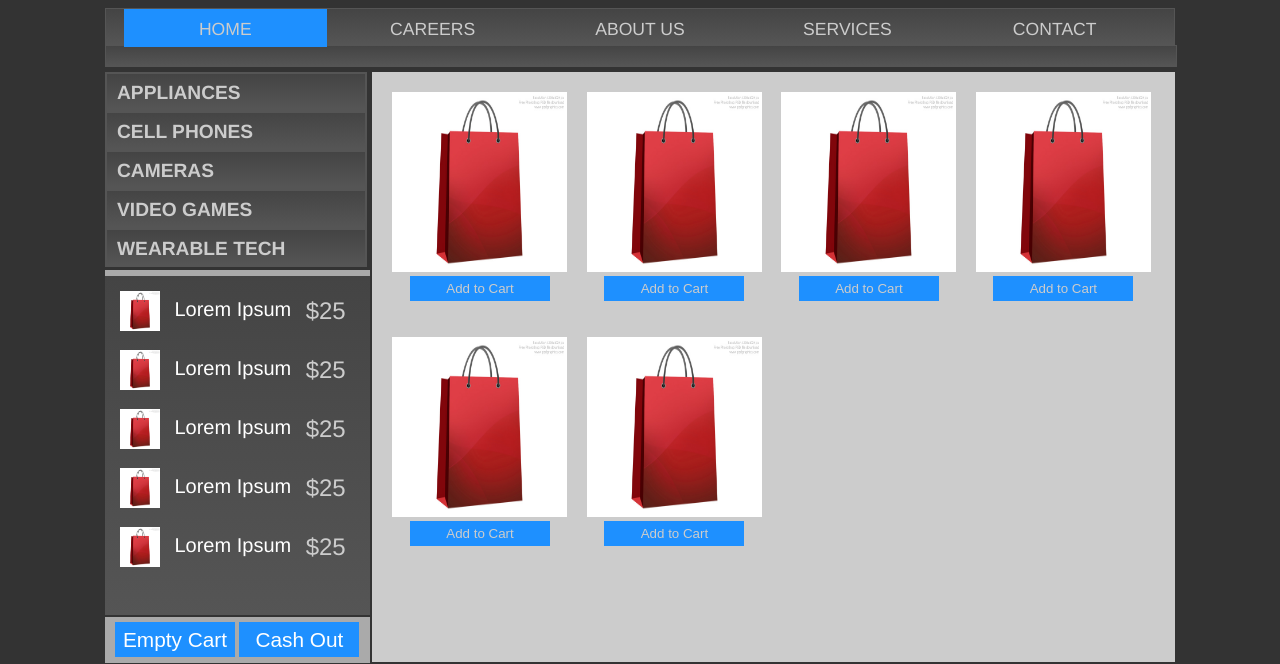
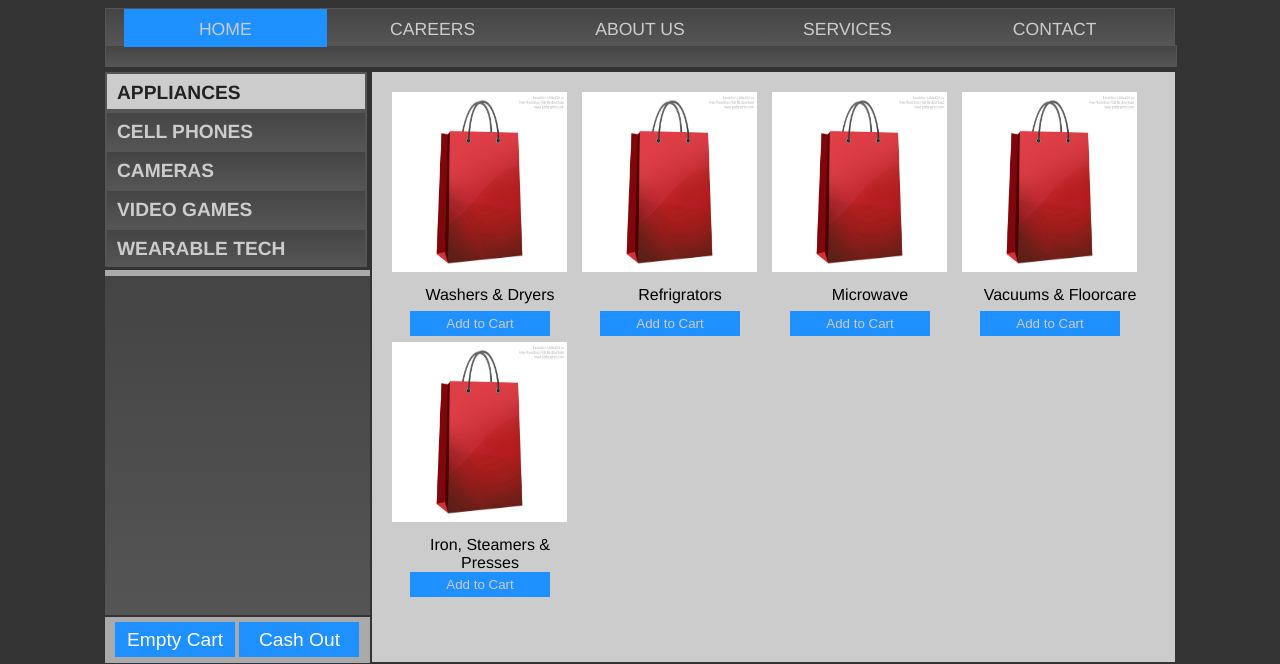
Before and after one commit to MohibWasay/ACMSeminar, a plain HTML site: page index.html in a window 1280 px wide. Both pictures are taken after a click on the element "APPLIANCES". Shown: the part 61-725 px from the top of the page. Drawn offline with Linux system fonts and the light colour scheme.

Commit message:
Theme and HTML5 Complete Version

```diff
--- a/css/stylesheet.css
+++ b/css/stylesheet.css
@@ -136,9 +136,11 @@ aside {
     margin-bottom: 1.23%;
 }
 
-.shop-category div {
+
+.cart-div {
     padding: 8px 10px 5px 10px;
     width: 90%;
+    height: 39%;
     font-size: 1.2em;
     background: -webkit-linear-gradient(#444, #555); /* For Safari 5.1 to 6.0 */
     background: -o-linear-gradient(#444, #555); /* For Opera 11.1 to 12.0 */
@@ -163,7 +165,9 @@ aside {
 
 .shop-items {
     width: 100%;
-    height: 57.5%;
+    max-height: 57.5%;
+    min-height: 57.5%;
+    overflow-y: scroll;
     background-color: #aaa;
     background: -webkit-linear-gradient(#444, #555); /* For Safari 5.1 to 6.0 */
     background: -o-linear-gradient(#444, #555); /* For Opera 11.1 to 12.0 */
@@ -193,7 +197,7 @@ aside {
     background-color: dodgerblue;
     color: white;
     height: 35px;
-    font-size: 1.3em;
+    font-size: 1.2em;
     width: 120px;
 }
 
@@ -254,3 +258,9 @@ article div div img {
     color: #ccc;
     border: 1px solid #555;
 }
+
+.main-body {
+    margin: 0;
+    width: 100%;
+    height: 100%;
+}
--- a/index.html
+++ b/index.html
@@ -5,6 +5,7 @@
     <link rel="stylesheet" href="css/stylesheet.css" />
     <script src="js/script.js"></script>
     <script src="js/appData.js"></script>
+
 </head>
 <body>
 <main>
@@ -34,55 +35,25 @@
     <section id="shop">
     <aside>
         <div class="shop-category">
-            <div id="nav-appliances" class="cart-div active1" onclick="tabChange('nav-appliances')">Appliances</div>
-            <div id='nav-cell-phones' class="cart-div" onclick="tabChange('nav-cell-phones')">Cell Phones</div>
-            <div id='nav-cameras' class="cart-div" onclick="tabChange('nav-cameras')">Cameras</div>
-            <div id='nav-video-games' class="cart-div" onclick="tabChange('nav-video-games')">Video Games</div>
-            <div id='nav-wearable-tech' class="cart-div" onclick="tabChange('nav-wearable-tech')">Wearable Tech</div>
+            <div id="nav-appliances" class="cart-div" onclick="AppModule.tabChange('nav-appliances')">Appliances</div>
+            <div id='nav-cell-phones' class="cart-div"onclick="AppModule.tabChange('nav-cell-phones')">Cell Phones</div>
+            <div id='nav-cameras' class="cart-div" onclick="AppModule.tabChange('nav-cameras')">Cameras</div>
+            <div id='nav-video-games' class="cart-div"onclick="AppModule.tabChange('nav-video-games')">Video Games</div>
+            <div id='nav-wearable-tech' class="cart-div" onclick="AppModule.tabChange('nav-wearable-tech')">Wearable Tech</div>
         </div>
         <div style="height: 1%;" class="random"></div>
-        <div class="shop-items">
-            <div>
-                <img src="data/shopping_bag.jpg" width="40px" height="40px" />
-                <span>Lorem Ipsum</span>
-                <span style="vertical-align:12px; font-size: 1.5em; color: #ccc;">$25</span>
-            </div>
-            <div>
-                <img src="data/shopping_bag.jpg" width="40px" height="40px" />
-                <span>Lorem Ipsum</span>
-                <span style="vertical-align:12px; font-size: 1.5em; color: #ccc;">$25</span>
-            </div>
-            <div>
-                <img src="data/shopping_bag.jpg" width="40px" height="40px" />
-                <span>Lorem Ipsum</span>
-                <span style="vertical-align:12px; font-size: 1.5em; color: #ccc;">$25</span>
-            </div>
-            <div>
-                <img src="data/shopping_bag.jpg" width="40px" height="40px" />
-                <span>Lorem Ipsum</span>
-                <span style="vertical-align:12px; font-size: 1.5em; color: #ccc;">$25</span>
-            </div>
-            <div>
-                <img src="data/shopping_bag.jpg" width="40px" height="40px" />
-                <span>Lorem Ipsum</span>
-                <span style="vertical-align:12px; font-size: 1.5em; color: #ccc;">$25</span>
-            </div>
+        <div id="cart" class="shop-items">
         </div>
         <div class="random">
             <div>
-                <button>Empty Cart</button>
+                <button onclick="clearCart('cart')">Empty Cart</button>
                 <button>Cash Out</button>
             </div>
         </div>
     </aside>
     <article>
-        <div>
-            <div><img src="data/shopping_bag.jpg" /><button class="add-to-cart">Add to Cart</button></div>
-            <div><img src="data/shopping_bag.jpg" /><button class="add-to-cart">Add to Cart</button></div>
-            <div><img src="data/shopping_bag.jpg" /><button class="add-to-cart">Add to Cart</button></div>
-            <div><img src="data/shopping_bag.jpg" /><button class="add-to-cart">Add to Cart</button></div>
-            <div><img src="data/shopping_bag.jpg" /><button class="add-to-cart">Add to Cart</button></div>
-            <div><img src="data/shopping_bag.jpg" /><button class="add-to-cart">Add to Cart</button></div>
+        <div id="main-body">
+
         </div>
     </article>
     </section>
@@ -98,6 +69,15 @@
         <div style="display:inline-block;padding: 10px 5px 5px 10px; color: #ccc; ">Copyrights &copy; All Rights Reserved</div>
         <div style="display:inline-block;float: right; padding: 10px 15px 5px 10px; color: #ccc; ">Presented by <a style="color: white;" href="https://github.com/MohibWasay">Mohib Abdul Wasay</a> & <a style="color: white;" href="https://github.com/ShahnawazAli93">Shahnawaz Ali</a></div>
     </footer>
+    <script>
+        function clearCart(elementID){
+            document.getElementById(elementID).innerHTML = "";
+        }
+        function addOrRemoveItem(item) {
+            var myCart = document.getElementById('cart');
+            myCart.innerHTML += "<div><img src='data/shopping_bag.jpg' width='40px' height='40px' /><span>" + this.name + "</span><span style='vertical-align:12px; font-size: 1.5em; color: #ccc;'>$ " + this.price + "</span></div>";
+        }
+    </script>
 </main>
 </body>
 </html>
--- a/js/script.js
+++ b/js/script.js
@@ -2,6 +2,82 @@
  * Created by Shahnawaz on 8/18/14.
  */
 
+
 var AppModule = {
+    data:{},
 
+    selectedItems:[],
+    allItems: {},
+    loadItems: function(){
+
+        // load item only if its not already loaded
+        if (!AppModule.allItems.hasOwnProperty("a1")){
+            var keys = Object.keys(AppModule.data);
+            keys.forEach(function(key,index){
+                AppModule.data[key].forEach(function(item,index){
+                    AppModule.allItems[item.id] = item;
+                })
+            });
+        }
+
+    },
+
+    tabChange : function(id){
+        // first remove the previous tab 'nav-active' class
+        var previousTab = document.querySelectorAll('div.active1');
+        if(previousTab.length>0){
+            previousTab[0].className = "cart-div";
+        }
+        // now add 'nav-active' class to the clicked tab
+        var tabClick = document.getElementById(id);
+        tabClick.className += " active1";
+
+        this.makeHTML(id);
+    },
+
+    makeHTML : function(id){
+        var mainBody = document.getElementById("main-body");
+        mainBody.innerHTML = "";
+        var dataToAdd;
+        switch (id){
+            case "nav-appliances":
+                dataToAdd = AppModule.data.appliances;
+                break;
+            case "nav-cell-phones":
+                dataToAdd = AppModule.data.cellPhones;
+                break;
+            case "nav-cameras":
+                dataToAdd = AppModule.data.cameras;
+                break;
+            case "nav-video-games":
+                dataToAdd = AppModule.data.videoGames;
+                break;
+            case "nav-wearable-tech":
+                dataToAdd = AppModule.data.wearableTech;
+                break;
+        }
+        dataToAdd.forEach(function(item){
+            mainBody.innerHTML += "<div id='"+ item.id + "'><img src='data/shopping_bag.jpg' /><div style='height: 20px;' >"+ item.name +"</div><button onclick='addOrRemoveItem("+this.item +")' class='add-to-cart'>Add to Cart</button></div>";
+
+            if(AppModule.selectedItems.indexOf(item.id)!=-1){
+                document.getElementById(item.id).className+=" item-selected";
+            }
+        });
+    },
+
+    updatePrice : function(priceCartId){
+        var totalPrice = 0;
+        for(obj in AppModule.data){
+            AppModule.data[obj].forEach(function(item){
+                AppModule.selectedItems.forEach(function(id){
+                    if(item.id == id){
+                        totalPrice += item.price;
+                    }
+                })
+            })
+        }
+
+        var cart = document.getElementById(priceCartId);
+        cart.innerHTML = "<h3>Your Cart!</h3><strong>total items:</strong> "+this.selectedItems.length+"<br><strong>total price:</strong> "+totalPrice;
+    }
 };
```
